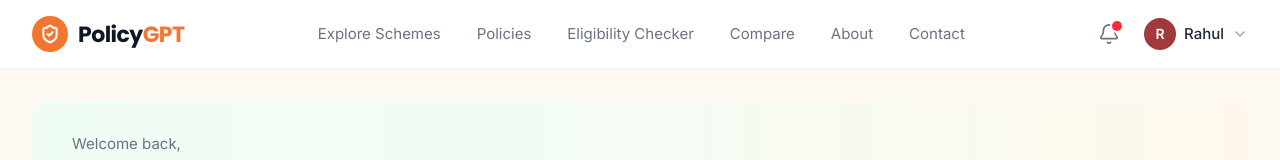
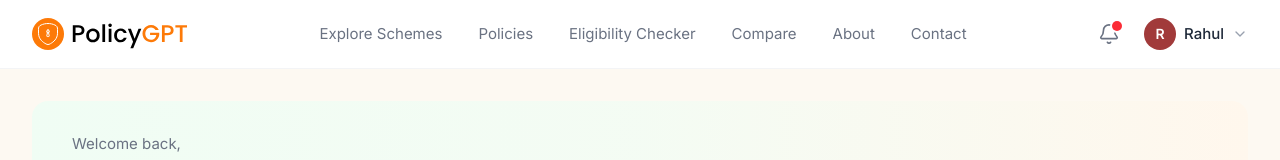
Before and after one commit to Ankesh1320/Policy_GPT, a React (Vite) app in the folder client/: page /citizen/dashboard in a window 1280 px wide. Shown: the top 160 px of the page. Built offline with nearby package versions, Linux system fonts and the light colour scheme; no server answers.

Commit message:
Update Citizen Dashboard Navbar to use standard logo-full.svg linked to home page

```diff
--- a/client/src/components/navbar/navbar.jsx
+++ b/client/src/components/navbar/navbar.jsx
@@ -1,7 +1,9 @@
 import React, { useState, useRef, useEffect } from "react";
-import { Bell, ChevronDown, ShieldCheck } from "lucide-react";
+import { Link } from "react-router-dom";
+import { Bell, ChevronDown } from "lucide-react";
 import { navLinks, currentUser } from "../../data/dashboardData";
 import ProfileDropdown from "../Dashboard/ProfileDropdown";
+import logoFull from "../../assets/logos/logo-full.svg";
 
 const Navbar = () => {
   const [isProfileOpen, setIsProfileOpen] = useState(false);
@@ -21,15 +23,9 @@ const Navbar = () => {
     <header className="w-full bg-white border-b border-gray-100">
       <div className="max-w-[1440px] mx-auto flex items-center justify-between px-8 py-4">
         {/* Logo */}
-        <div className="flex items-center gap-2.5">
-          <div className="w-9 h-9 rounded-full bg-[#F2762E] flex items-center justify-center shrink-0">
-            <ShieldCheck className="w-5 h-5 text-white" strokeWidth={2.5} />
-          </div>
-          <span className="font-heading text-[22px] font-bold tracking-tight">
-            <span className="text-gray-900">Policy</span>
-            <span className="text-[#F2762E]">GPT</span>
-          </span>
-        </div>
+        <Link to="/" className="shrink-0">
+          <img src={logoFull} alt="PolicyGPT" className="h-9 w-auto" />
+        </Link>
 
         {/* Nav links */}
         <nav className="hidden md:flex items-center gap-9">
```
